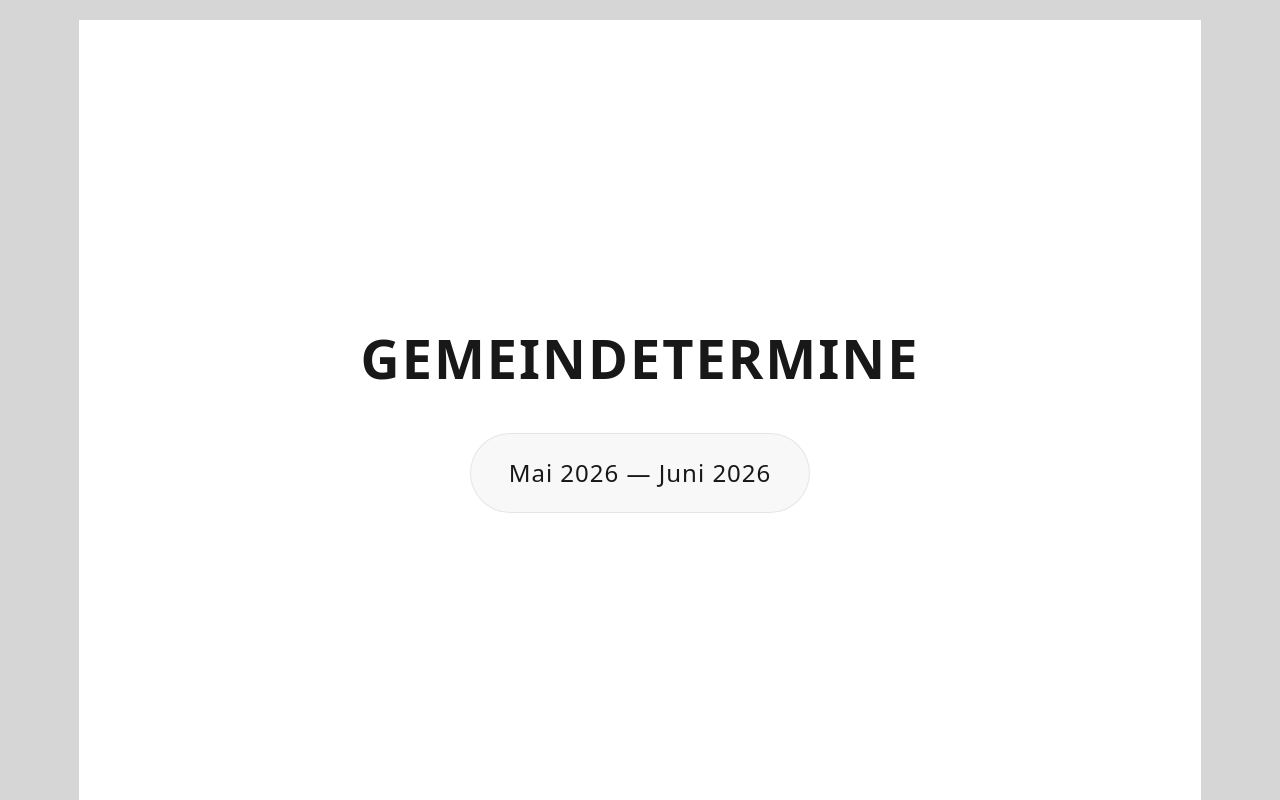
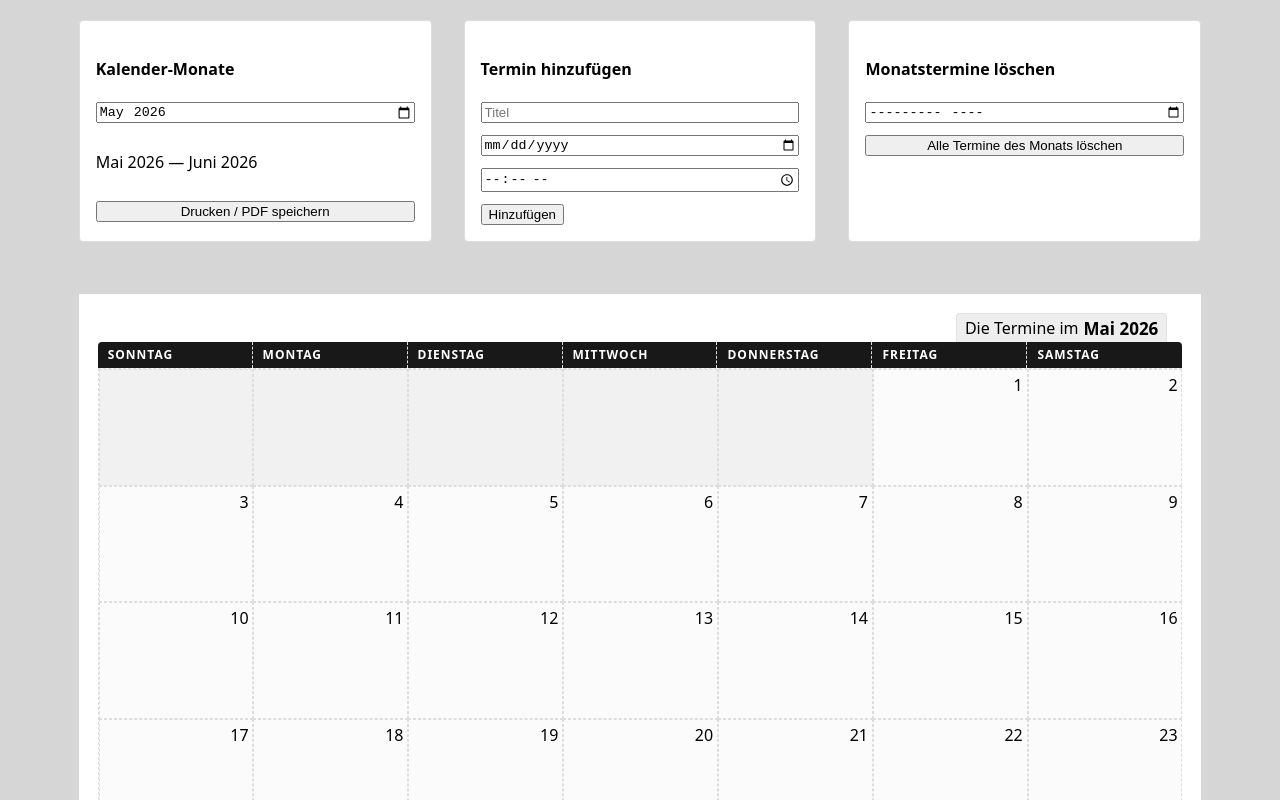
Before and after one commit to MilSoltani/gemeinde-termine, a Vue app: page / in a window 1280 px wide. Shown: the top 800 px of the page. Built offline with nearby package versions, Linux system fonts and the light colour scheme.

Commit message:
print pdf button

```diff
--- a/src/App.vue
+++ b/src/App.vue
@@ -8,12 +8,13 @@ interface EventItem {
   time: string
 }
 
-const STORAGE_KEY = 'calendar-events'
+const EVENTS_STORAGE_KEY = 'calendar-events'
+const MONTH_STORAGE_KEY = 'calendar-selected-month'
 
 const events = ref<EventItem[]>(loadEvents())
 
 function loadEvents(): EventItem[] {
-  const raw = localStorage.getItem(STORAGE_KEY)
+  const raw = localStorage.getItem(EVENTS_STORAGE_KEY)
 
   if (!raw)
     return []
@@ -29,7 +30,7 @@ function loadEvents(): EventItem[] {
 watch(
   events,
   (value) => {
-    localStorage.setItem(STORAGE_KEY, JSON.stringify(value))
+    localStorage.setItem(EVENTS_STORAGE_KEY, JSON.stringify(value))
   },
   { deep: true },
 )
@@ -171,8 +172,21 @@ function createMonthData(baseDate: Date, offset: number) {
   }
 }
 
-const startYear = ref(2026)
-const startMonth = ref(4)
+const selectedMonth = ref(
+  localStorage.getItem(MONTH_STORAGE_KEY) || '2026-05',
+)
+
+watch(selectedMonth, (value) => {
+  localStorage.setItem(MONTH_STORAGE_KEY, value)
+})
+
+const startYear = computed(() => {
+  return Number(selectedMonth.value.split('-')[0])
+})
+
+const startMonth = computed(() => {
+  return Number(selectedMonth.value.split('-')[1]) - 1
+})
 
 const monthCount = 2
 
@@ -182,25 +196,52 @@ const months = computed(() => {
   return Array.from({ length: monthCount }, (_, i) =>
     createMonthData(base, i))
 })
+
+function printCalendar() {
+  window.print()
+}
 </script>
 
 <template>
   <div class="document">
-    <section class="title-page page">
-      <h1>Gemeindetermine</h1>
-
-      <p>
-        {{ months[0]?.monthName }} {{ months[0]?.year }}
-        —
-        {{ months[1]?.monthName }} {{ months[1]?.year }}
-      </p>
-    </section>
-
     <section class="crud">
       <div class="crud-column">
-        <h2>
+        <h4>Kalender-Monate</h4>
+
+        <div class="form">
+          <input
+            v-model="selectedMonth"
+            type="month"
+          >
+
+          <p class="selected-months">
+            {{
+              new Date(startYear, startMonth)
+                .toLocaleString('de-DE', {
+                  month: 'long',
+                  year: 'numeric',
+                })
+            }}
+            —
+            {{
+              new Date(startYear, startMonth + 1)
+                .toLocaleString('de-DE', {
+                  month: 'long',
+                  year: 'numeric',
+                })
+            }}
+          </p>
+
+          <button @click="printCalendar">
+            Drucken / PDF speichern
+          </button>
+        </div>
+      </div>
+
+      <div class="crud-column">
+        <h4>
           {{ isEditing ? 'Termin bearbeiten' : 'Termin hinzufügen' }}
-        </h2>
+        </h4>
 
         <div class="form">
           <input
@@ -245,7 +286,7 @@ const months = computed(() => {
       </div>
 
       <div class="crud-column">
-        <h3>Monat löschen</h3>
+        <h4>Monatstermine löschen</h4>
 
         <div class="form">
           <input
--- a/src/main.css
+++ b/src/main.css
@@ -49,12 +49,10 @@ body {
   display: flex;
   justify-content: center;
   align-items: flex-start;
-
   min-height: 100vh;
-
   padding: var(--spacing-page);
-
   box-sizing: border-box;
+  font-family: var(--font-family);
 }
 
 .document {
@@ -71,71 +69,6 @@ body {
   break-after: page;
 }
 
-.title-page {
-  position: relative;
-
-  overflow: hidden;
-
-  display: flex;
-  flex-direction: column;
-  justify-content: center;
-  align-items: center;
-
-  padding: 30mm;
-
-  box-sizing: border-box;
-
-  background: #ffffff;
-
-  color: #181818;
-
-  font-family: var(--font-family);
-}
-
-.title-page::before {
-  content: '';
-
-  position: absolute;
-  inset: 0;
-}
-
-.title-page img {
-  position: relative;
-
-  height: 90px;
-
-  margin-bottom: 20mm;
-}
-
-.title-page h1 {
-  position: relative;
-
-  margin: 0 0 10mm;
-
-  text-align: center;
-
-  font-size: 54px;
-  font-weight: 800;
-  letter-spacing: 2px;
-  text-transform: uppercase;
-}
-
-.title-page p {
-  position: relative;
-
-  margin: 0;
-  padding: 6mm 10mm;
-
-  border: 1px solid rgba(0, 0, 0, 0.08);
-  border-radius: 999px;
-
-  background: rgba(248, 248, 248, 0.95);
-
-  font-size: 24px;
-  font-weight: 500;
-  letter-spacing: 1px;
-}
-
 .calendar {
   min-height: var(--calendar-height);
 
@@ -148,8 +81,6 @@ body {
 
   background: var(--color-surface);
   box-shadow: var(--shadow-calendar);
-
-  font-family: var(--font-family);
 }
 
 .container {
@@ -334,7 +265,7 @@ body {
 
 .crud {
   display: grid;
-  grid-template-columns: 1fr 1fr;
+  grid-template-columns: repeat(3, 1fr);
   gap: 2rem;
 
   margin-bottom: 2rem;
```
